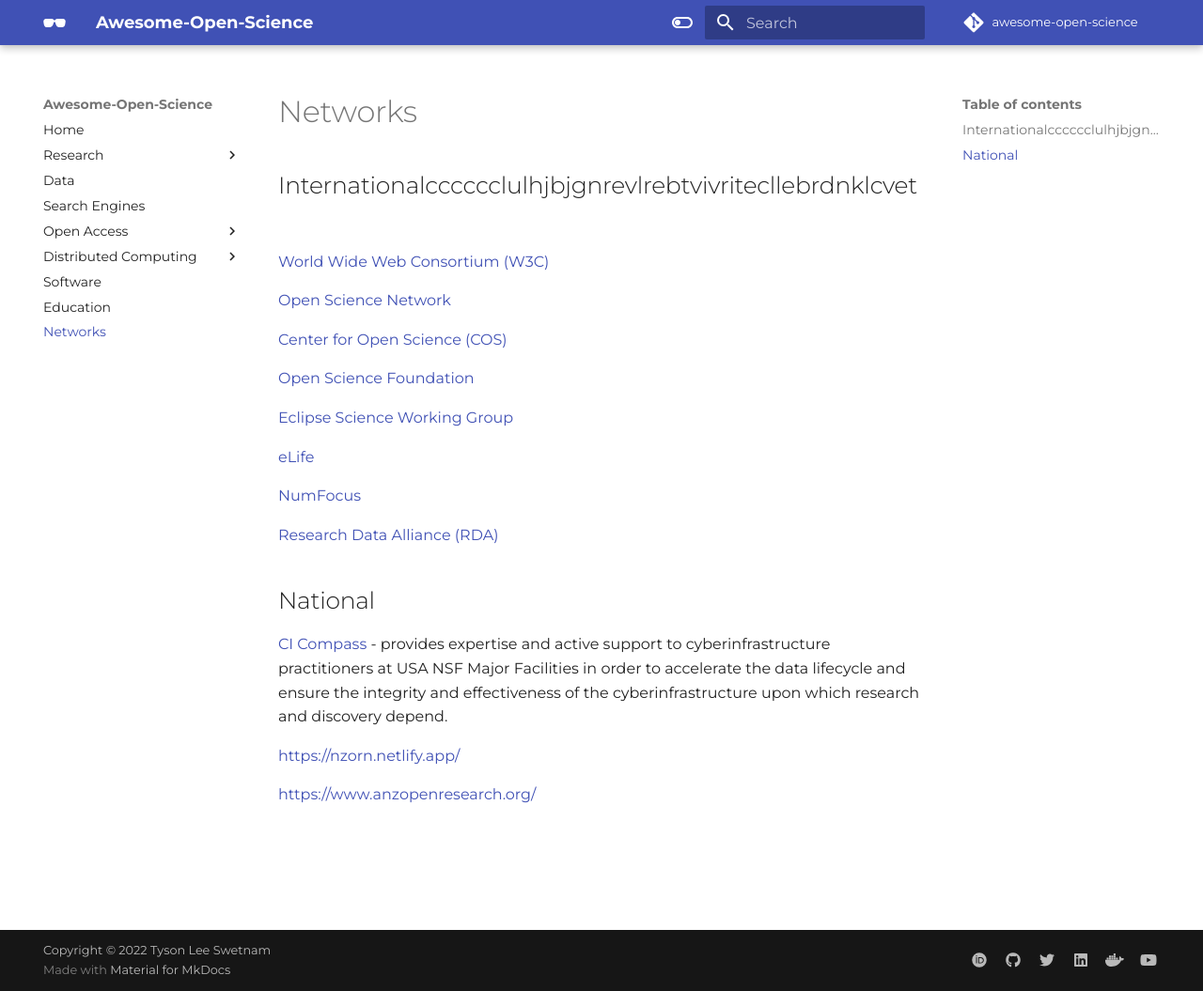
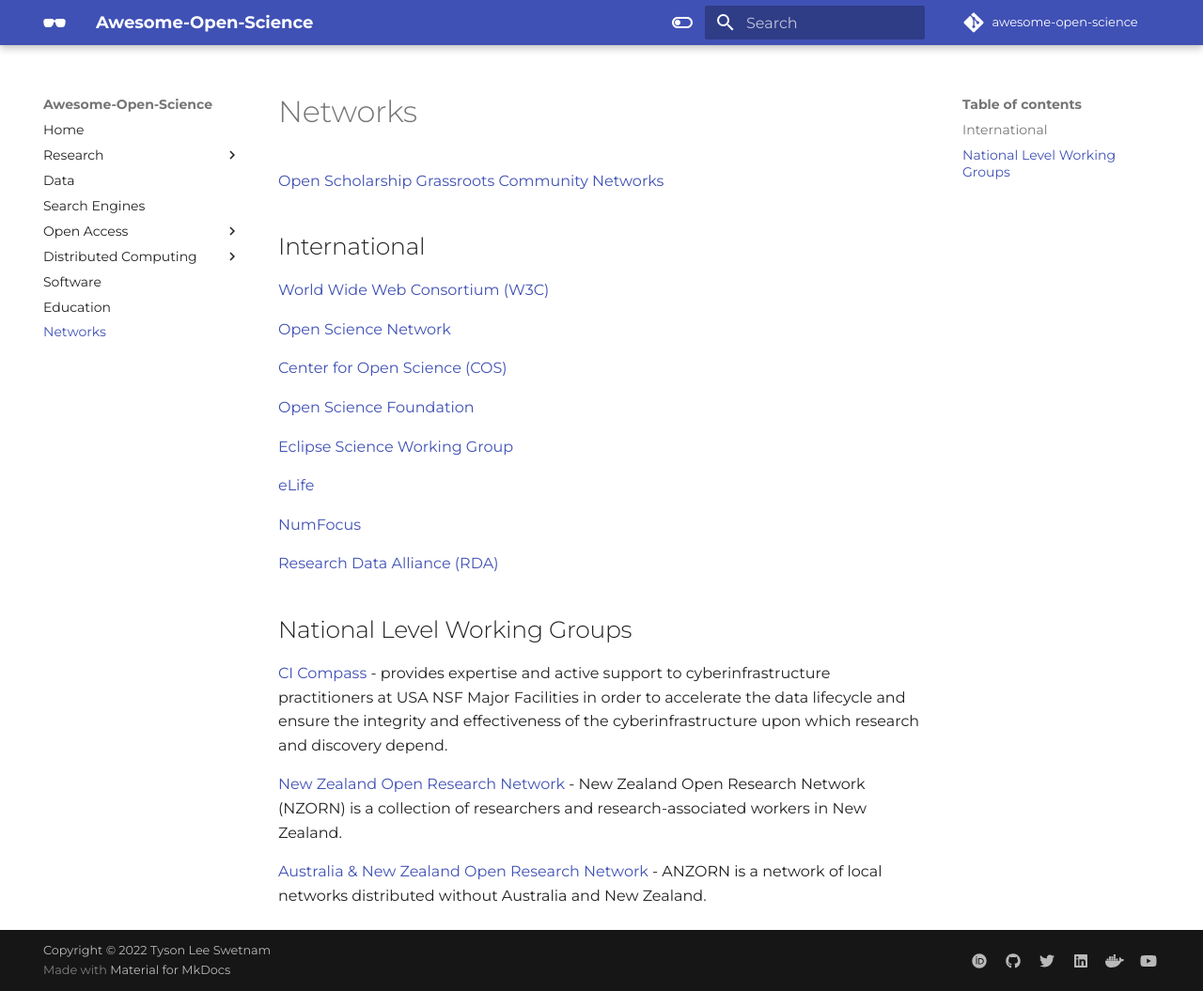
Before and after one commit to tyson-swetnam/awesome-open-science, an MkDocs documentation site: the page built from docs/networks.md, in a window 1280 px wide and 1055 px high. Shown: the whole window at 94% size. Built offline with MkDocs 1.6.1 and Material for MkDocs 9.7.7, drawn with Linux system fonts in a browser that asks for light colours; some web fonts are replaced; comment, search, counter and statistics services are not loaded.

Commit message:
Update networks.md

```diff
--- a/docs/networks.md
+++ b/docs/networks.md
@@ -1,6 +1,7 @@
 
-## Internationalcccccclulhjbjgnrevlrebtvivritecllebrdnklcvet
+[Open Scholarship Grassroots Community Networks](https://docs.google.com/spreadsheets/d/1LNF5_bOkRV-RLIF4HYmu-gOemIa4IdfXEer89fM-Vy8/edit#gid=847887324){target=_blank}
 
+## International
 
 [World Wide Web Consortium (W3C)](https://www.w3.org/){target=_blank}
 
@@ -18,11 +19,10 @@
 
 [Research Data Alliance (RDA)](https://www.rd-alliance.org/)
 
-## National
-
+## National Level Working Groups
 
 [CI Compass](https://ci-compass.org/){target=_blank} - provides expertise and active support to cyberinfrastructure practitioners at USA NSF Major Facilities in order to accelerate the data lifecycle and ensure the integrity and effectiveness of the cyberinfrastructure upon which research and discovery depend.
 
-https://nzorn.netlify.app/
+[New Zealand Open Research Network](https://nzorn.netlify.app/) - New Zealand Open Research Network (NZORN) is a collection of researchers and research-associated workers in New Zealand.
 
-https://www.anzopenresearch.org/
+[Australia & New Zealand Open Research Network](https://www.anzopenresearch.org/) - ANZORN is a network of local networks distributed without Australia and New Zealand.
```
